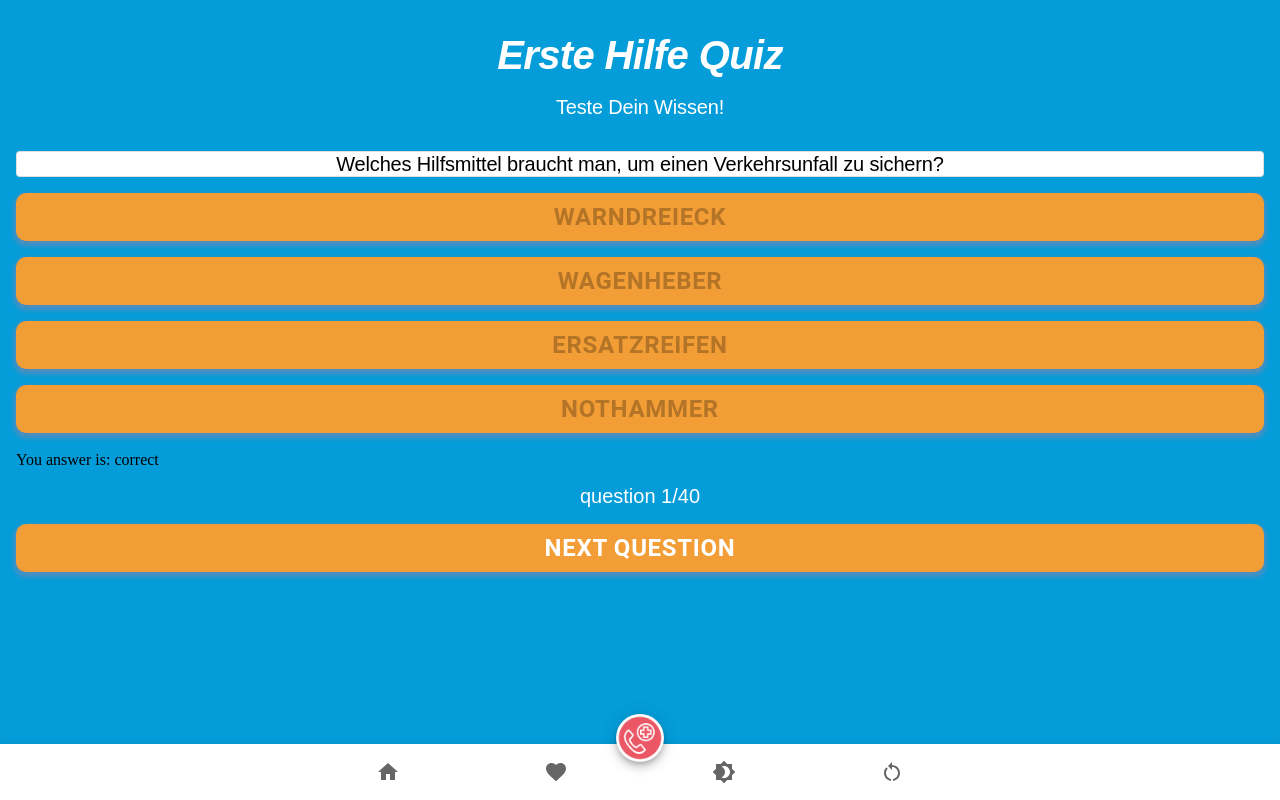
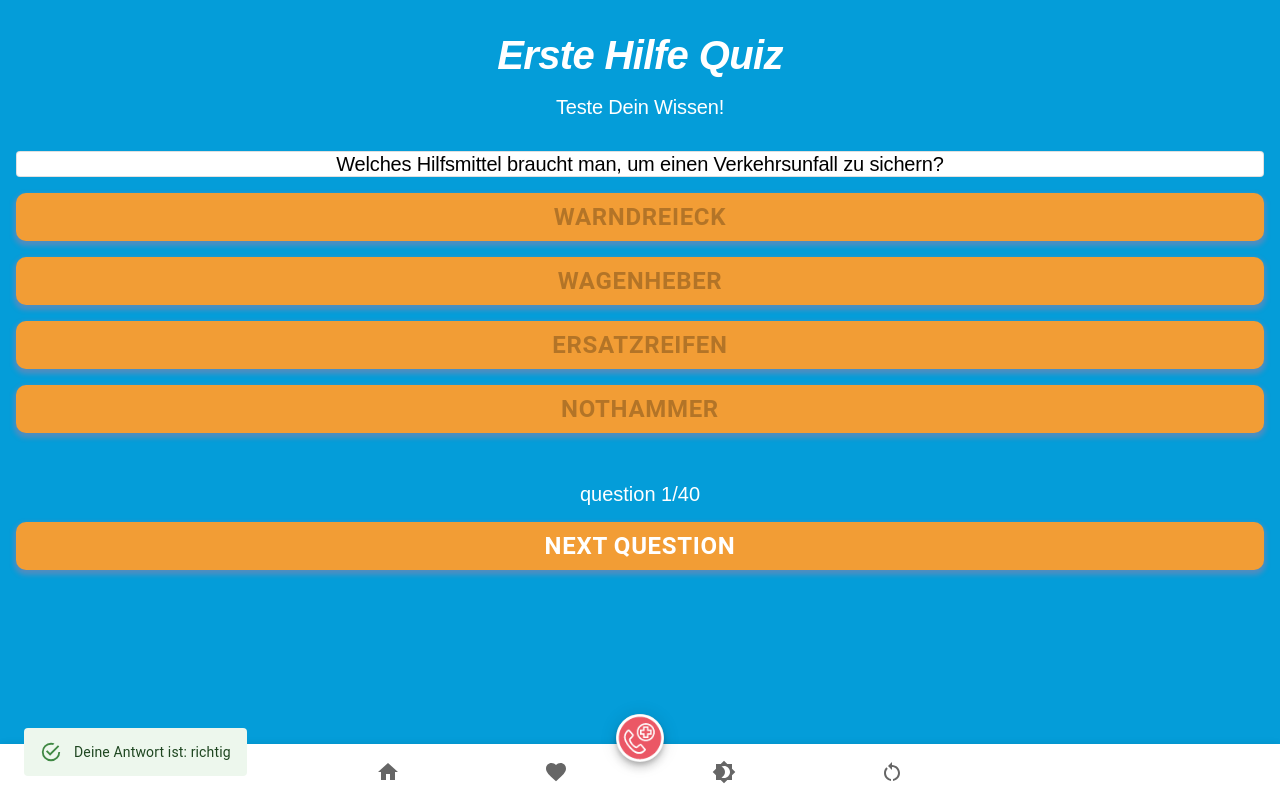
Before and after one commit to DenSchmi81/nf-capstone, a Next.js app: page /quiz in a window 1280 px wide. Both pictures are taken after a click on the button "WARNDREIECK". Built offline with nearby package versions, Linux system fonts and the light colour scheme.

Commit message:
style: implemented mui snackbar

```diff
--- a/src/pages/quiz.jsx
+++ b/src/pages/quiz.jsx
@@ -5,13 +5,30 @@ import Button from "@mui/material/Button";
 import Card from "@mui/material/Card";
 import Stack from "@mui/material/Stack";
 import Footer from "../organisms/footer";
+import Snackbar from "@mui/material/Snackbar";
+import IconButton from "@mui/material/IconButton";
+import CloseIcon from "@mui/icons-material/Close";
 import Typography from "@mui/material/Typography";
+import Alert from "@mui/material/Alert";
 
 const App = () => {
 	const [currentQuestion, setCurrentQuestion] = useState(0);
 	const [answerCheck, setAnswerCheck] = useState(null);
 	const [answerGiven, setAnswerGiven] = useState(false);
 	const [correctAnswers, setCorrectAnswers] = useState(0);
+	const [open, setOpen] = React.useState(false);
+
+	const handleClick = () => {
+		setOpen(true);
+	};
+
+	const handleClose = (event, reason) => {
+		if (reason === "clickaway") {
+			return;
+		}
+
+		setOpen(false);
+	};
 
 	return (
 		<div>
@@ -32,11 +49,12 @@ const App = () => {
 								onClick={() => {
 									setAnswerGiven(true);
 									if (choice.choice === question.data[currentQuestion].answer) {
-										setAnswerCheck("correct");
+										setAnswerCheck(true);
 										setCorrectAnswers(previousValue => previousValue + 1);
 									} else {
-										setAnswerCheck("wrong");
+										setAnswerCheck(false);
 									}
+									handleClick();
 								}}
 							>
 								{choice.choice}
@@ -44,7 +62,16 @@ const App = () => {
 						);
 					})}
 					<br />
-					{answerCheck ? `You answer is: ${answerCheck}` : null}
+					{/*SNACK BAR*/}
+					<div>
+						{answerCheck !== null && (
+							<Snackbar open={open} autoHideDuration={6000} onClose={handleClose}>
+								<Alert severity={answerCheck ? "success" : "error"}>
+									Deine Antwort ist: {answerCheck ? "richtig" : "falsch"}
+								</Alert>
+							</Snackbar>
+						)}
+					</div>
 					<Typography variant="h3">
 						question {currentQuestion + 1}/{question.data.length}
 					</Typography>
```
